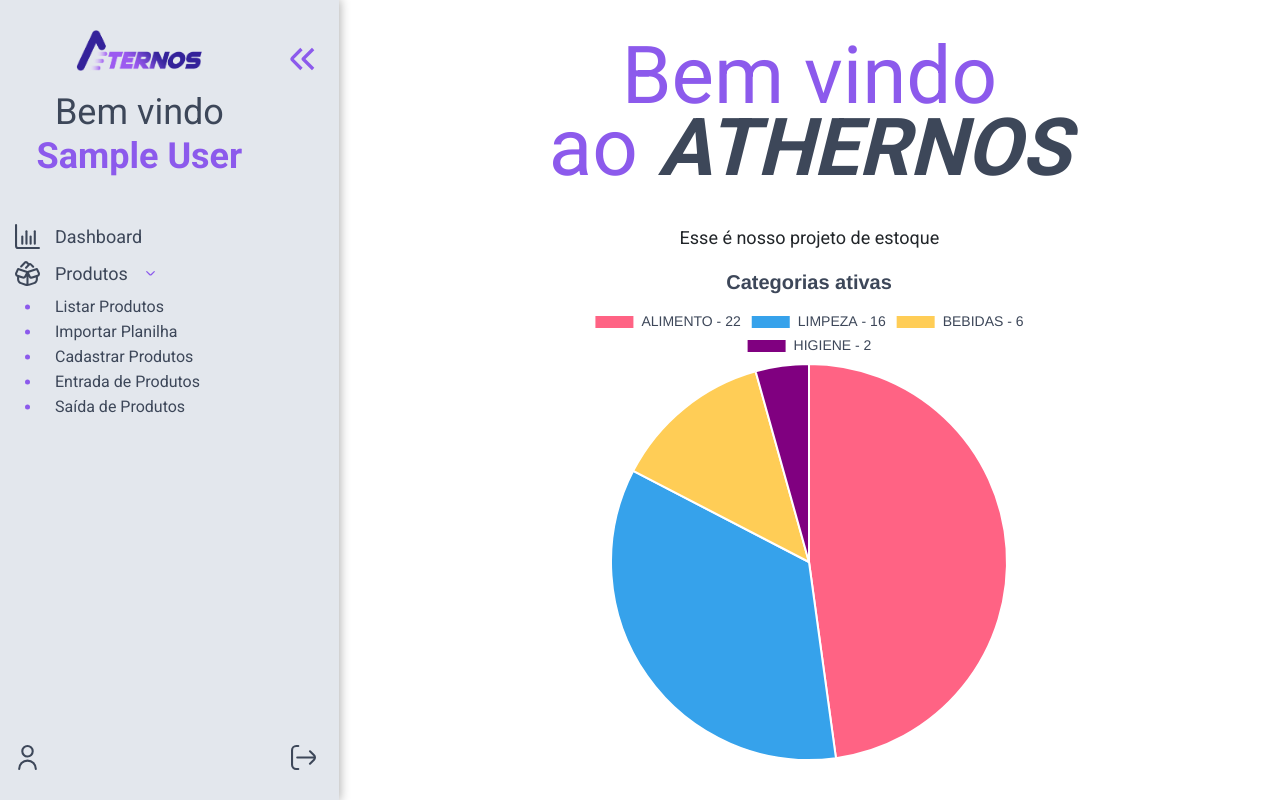
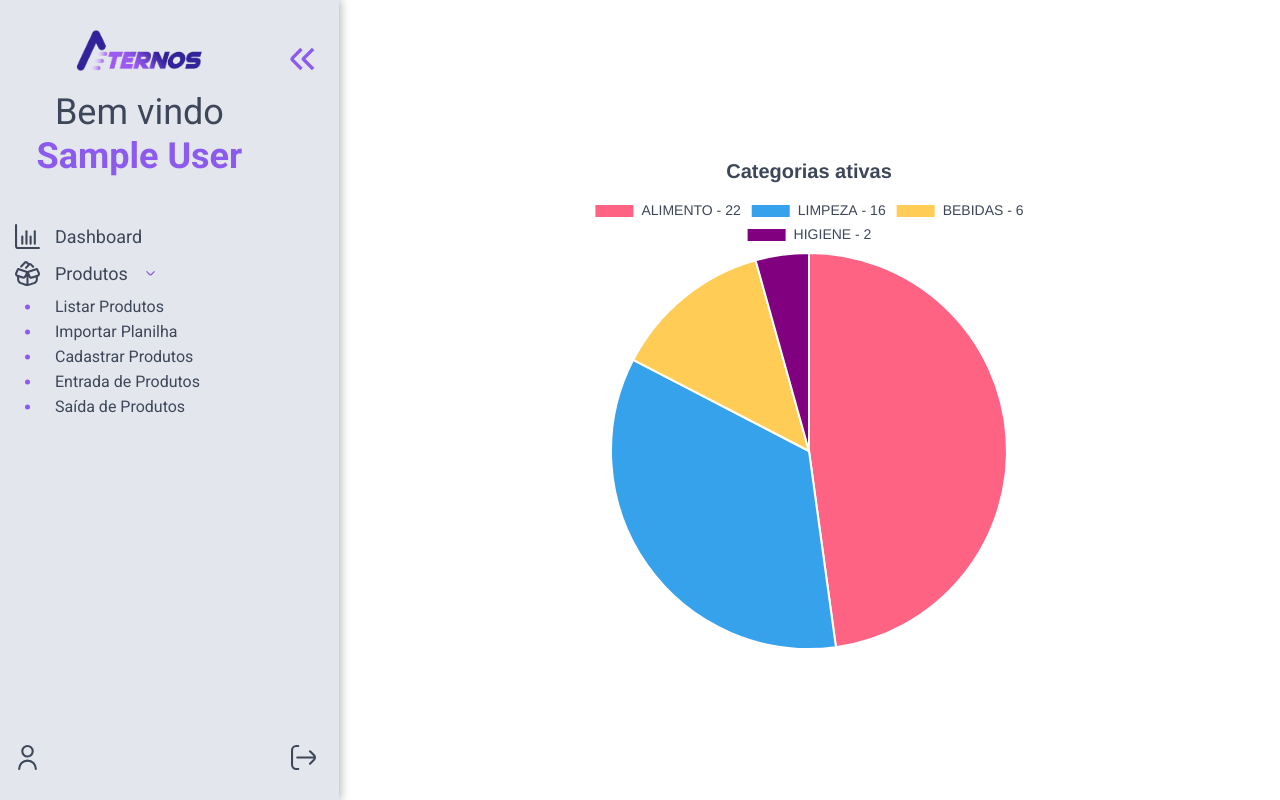
Before and after one commit to Neeeveess/Athernos, a PHP site: page /index.php in a window 1280 px wide. Run offline with PHP 8.4, Linux system fonts and the light colour scheme; the visitor is signed in with stand-in values (Sample User, id 1); data comes from the database, SQL or seed files in the repository; some libraries are stand-ins or nearby versions.

Commit message:
retirado titulo do index

```diff
--- a/index.php
+++ b/index.php
@@ -45,8 +45,8 @@ array_multisort($quantidades, SORT_DESC, $categorias);
 <body class="main-index">
     <?php include_once ABSPATH.'layout/menu-lateral.php';?>
     <main class="corpo">
-        <h1>Bem vindo <br/>ao<span> Athernos</span></h1>
-        <p>Esse é nosso projeto de estoque</p>
+        <!-- <h1>Bem vindo <br/>ao<span> Athernos</span></h1>
+        <p>Esse é nosso projeto de estoque</p> -->
         <div class="chart-container" style="position: relative; height:500px; width:500px">
         <canvas id="myChart"></canvas>
         </div>
```
